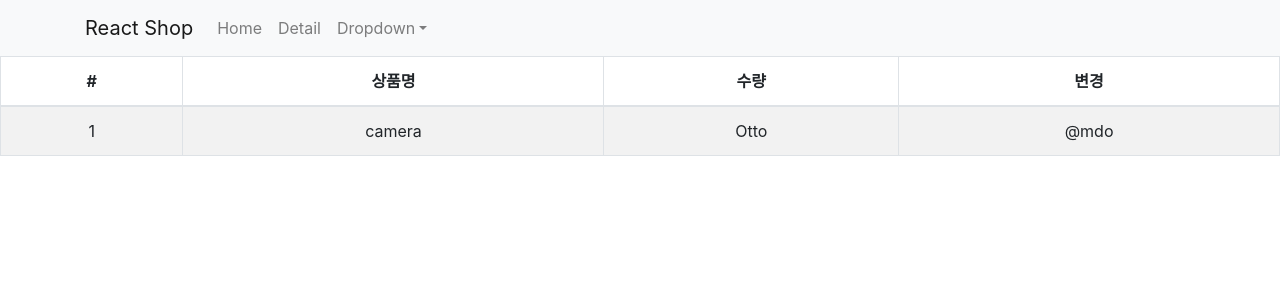
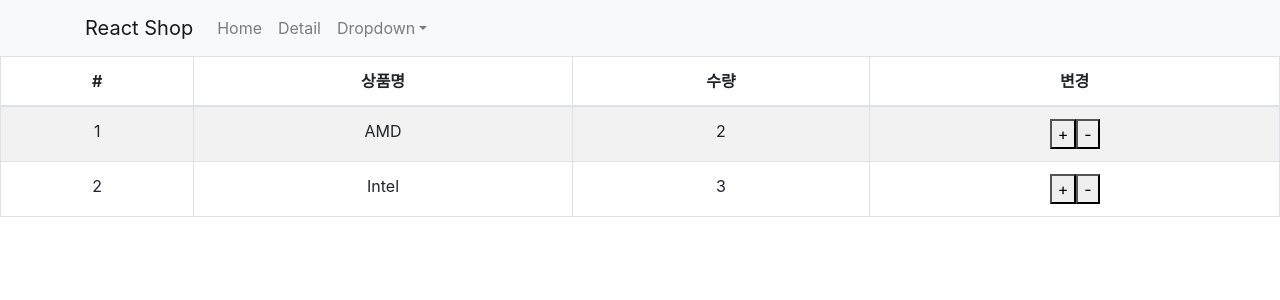
Before and after one commit to jjijju/Coding-Apply-Study, a React (Create React App) app in the folder shop/: page /cart in a window 1280 px wide. Shown: the top 300 px of the page. Built offline with nearby package versions, Linux system fonts and the light colour scheme.

Commit message:
Feat: redux study 2

```diff
--- a/shop/src/components/Cart.js
+++ b/shop/src/components/Cart.js
@@ -1,8 +1,11 @@
 import React from 'react';
 import { Table } from 'react-bootstrap';
-import { connect } from 'react-redux';
+import { connect, useSelector, useDispatch } from 'react-redux';
 
 function Cart(props) {
+    let state = useSelector((state) => state.reducer);
+    let dispatch = useDispatch();
+
     return (
         <>
             <Table striped bordered hover>
@@ -15,22 +18,55 @@ function Cart(props) {
                     </tr>
                 </thead>
                 <tbody>
-                    <tr>
-                        <td>1</td>
-                        <td>{props.state[0].name}</td>
-                        <td>Otto</td>
-                        <td>@mdo</td>
-                    </tr>
+                    {state.map((product, i) => {
+                        return (
+                            <tr key={i}>
+                                <td>{product.id}</td>
+                                <td>{product.name}</td>
+                                <td>{product.quan}</td>
+                                <td>
+                                    <button
+                                        onClick={() => {
+                                            dispatch({ type: 'plus' });
+                                        }}
+                                    >
+                                        +
+                                    </button>
+                                    <button
+                                        onClick={() => {
+                                            dispatch({ type: 'minus' });
+                                        }}
+                                    >
+                                        -
+                                    </button>
+                                </td>
+                            </tr>
+                        );
+                    })}
                 </tbody>
             </Table>
+            {props.alert ? (
+                <div className="my-alert">
+                    <p>지금 구매하시면 할인 20%</p>
+                    <button
+                        onClick={() => {
+                            props.dispatch({ type: 'close' });
+                        }}
+                    >
+                        닫기
+                    </button>
+                </div>
+            ) : null}
         </>
     );
 }
 
-function binder(state) {
-    return {
-        state: state,
-    };
-}
+// function binder(state) {
+//     return {
+//         state: state.reducer,
+//         alert: state.reducer2,
+//     };
+// }
 
-export default connect(binder)(Cart);
+// export default connect(binder)(Cart);
+export default Cart;
--- a/shop/src/components/Detail.js
+++ b/shop/src/components/Detail.js
@@ -3,6 +3,7 @@ import { useHistory, useParams } from 'react-router-dom';
 import { Nav } from 'react-bootstrap';
 import { CSSTransition } from 'react-transition-group';
 import styled from 'styled-components';
+import { connect } from 'react-redux';
 import '../style/Detail.scss';
 
 let Box = styled.div`
@@ -14,14 +15,13 @@ let Title = styled.h4`
     color: ${(props) => props.color};
 `;
 
-function Detail({ product, stock, setStock }) {
+function Detail(props) {
     let [show, setShow] = useState(true);
     let [input, setInput] = useState('');
 
     const [tab, setTab] = useState(0);
     const [animation, setAnimation] = useState(false);
 
-    console.log('on');
     useEffect(() => {
         let timer = setTimeout(() => {
             setShow(false);
@@ -34,7 +34,7 @@ function Detail({ product, stock, setStock }) {
 
     let history = useHistory();
     let { id } = useParams();
-    let item = product.find((c) => c.id === parseInt(id));
+    let item = props.product.find((c) => c.id === parseInt(id));
 
     return (
         <div className="container">
@@ -62,11 +62,13 @@ function Detail({ product, stock, setStock }) {
                     <h4 className="pt-5">{item.title}</h4>
                     <p>{item.content}</p>
                     <p>{item.price}</p>
-                    <Info stock={stock} />
+                    <Info stock={props.stock} />
                     <button
                         className="btn btn-danger"
                         onClick={() => {
-                            setStock([9, 10, 11]);
+                            // props.setStock([9, 10, 11]);
+                            props.dispatch({ type: 'add', payload: { id: 3, name: 'new pc', quan: 1 } });
+                            history.push('/cart');
                         }}
                     >
                         주문하기
@@ -134,4 +136,11 @@ function Info({ stock }) {
     return <p>재고 : {stock[0]}</p>;
 }
 
-export default Detail;
+function binder(state) {
+    return {
+        state: state.reducer,
+        alert: state.reducer2,
+    };
+}
+
+export default connect(binder)(Detail);
--- a/shop/src/index.js
+++ b/shop/src/index.js
@@ -6,17 +6,51 @@ import reportWebVitals from './reportWebVitals';
 import { BrowserRouter } from 'react-router-dom';
 
 import { Provider } from 'react-redux';
-import { createStore } from 'redux';
+import { createStore, combineReducers } from 'redux';
 
-let store = createStore(() => {
-    return [
-        {
-            id: 0,
-            name: 'camera',
-            quan: 2,
-        },
-    ];
-});
+let alertInitiate = true;
+
+function reducer2(state = alertInitiate, action) {
+    if (action.type === 'close') {
+        state = false;
+    }
+
+    return state;
+}
+
+let initiate = [
+    {
+        id: 1,
+        name: 'AMD',
+        quan: 2,
+    },
+    {
+        id: 2,
+        name: 'Intel',
+        quan: 3,
+    },
+];
+
+function reducer(state = initiate, action) {
+    if (action.type === 'add') {
+        let copy = [...state];
+        copy.push(action.payload);
+
+        return copy;
+    } else if (action.type === 'plus') {
+        let copy = [...state];
+        copy[0].quan++;
+        return copy;
+    } else if (action.type === 'minus') {
+        let copy = [...state];
+        copy[0].quan--;
+        return copy;
+    } else {
+        return state;
+    }
+}
+
+let store = createStore(combineReducers({ reducer, reducer2 }));
 
 ReactDOM.render(
     <React.StrictMode>
```
